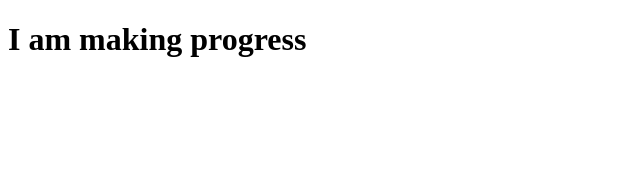
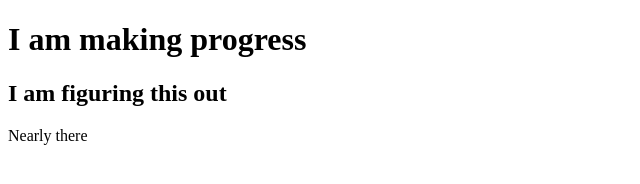
Before and after one commit to IreneShanahan/Project1, a plain HTML site: page index.html in a window 1280 px wide. Shown: the whole page, without its empty margins (0-640 px from the left). Drawn offline with Linux system fonts and the light colour scheme.

Commit message:
added nearly there in text

```diff
--- a/index.html
+++ b/index.html
@@ -7,8 +7,8 @@
 <body>
 
 <h1>I am making progress    </h1>
-<h2>     </h2>
-<p>      </p>
+<h2>I am figuring this out    </h2>
+<p>Nearly there      </p>
 
 </body>
 </html>
```
